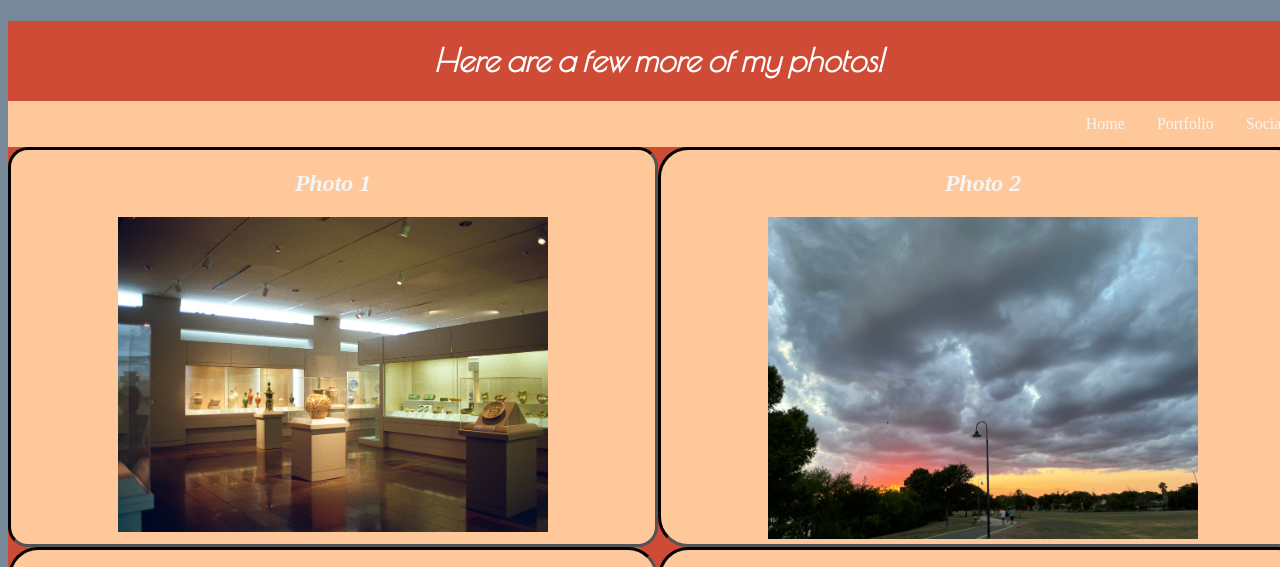
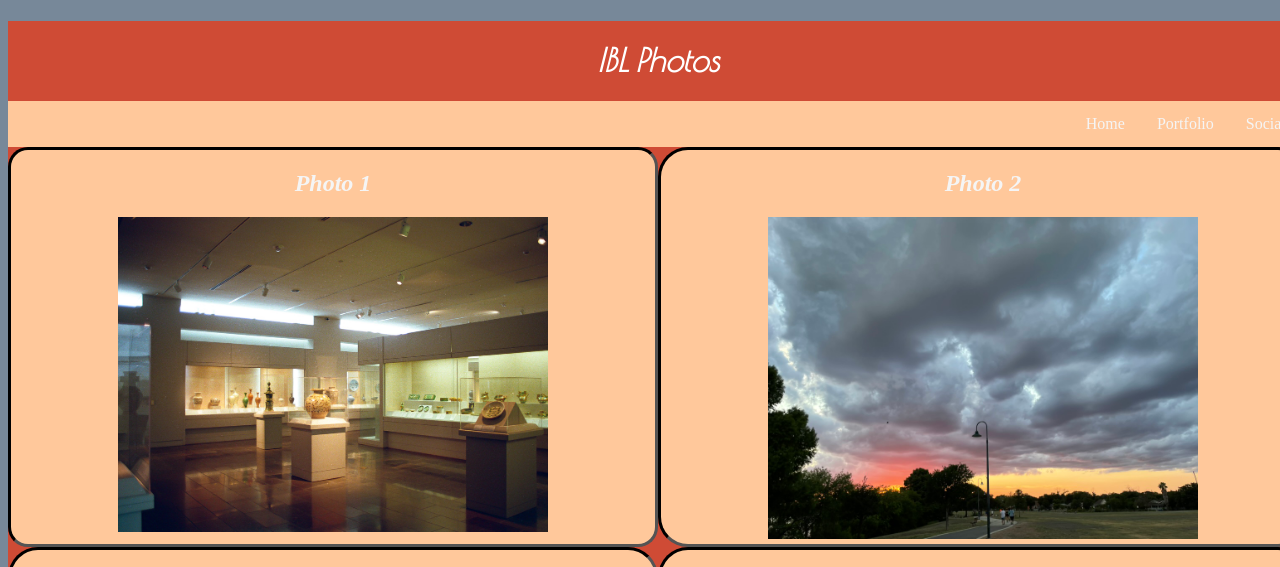
Before and after one commit to ilopez206/roughDraft, a plain HTML site: page index.html in a window 1280 px wide. Shown: the top 567 px of the page. Drawn offline with nearby package versions, Linux system fonts and the light colour scheme.

Commit message:
new commit

```diff
--- a/index.html
+++ b/index.html
@@ -3,7 +3,7 @@
 <head>
     <meta charset="UTF-8">
     <meta name="viewport" content="width=device-width, initial-scale=1.0">
-    <title>Some Photos</title>
+    <title>IBL Photos</title>
     <link rel="stylesheet" href="main.css">
     <link rel="preconnect" href="https://fonts.googleapis.com">
     <link rel="preconnect" href="https://fonts.gstatic.com" crossorigin>
@@ -12,7 +12,7 @@
 <body>
     <div id="container">
     <header class="poiret-one-regular">
-    <h1><em>Here are a few more of my photos!</em></h1></header>
+    <h1><em>IBL Photos</em></h1></header>
     <nav>
         <ul>
         <li><a href="photo_two.html">Socials</a></li>
```
